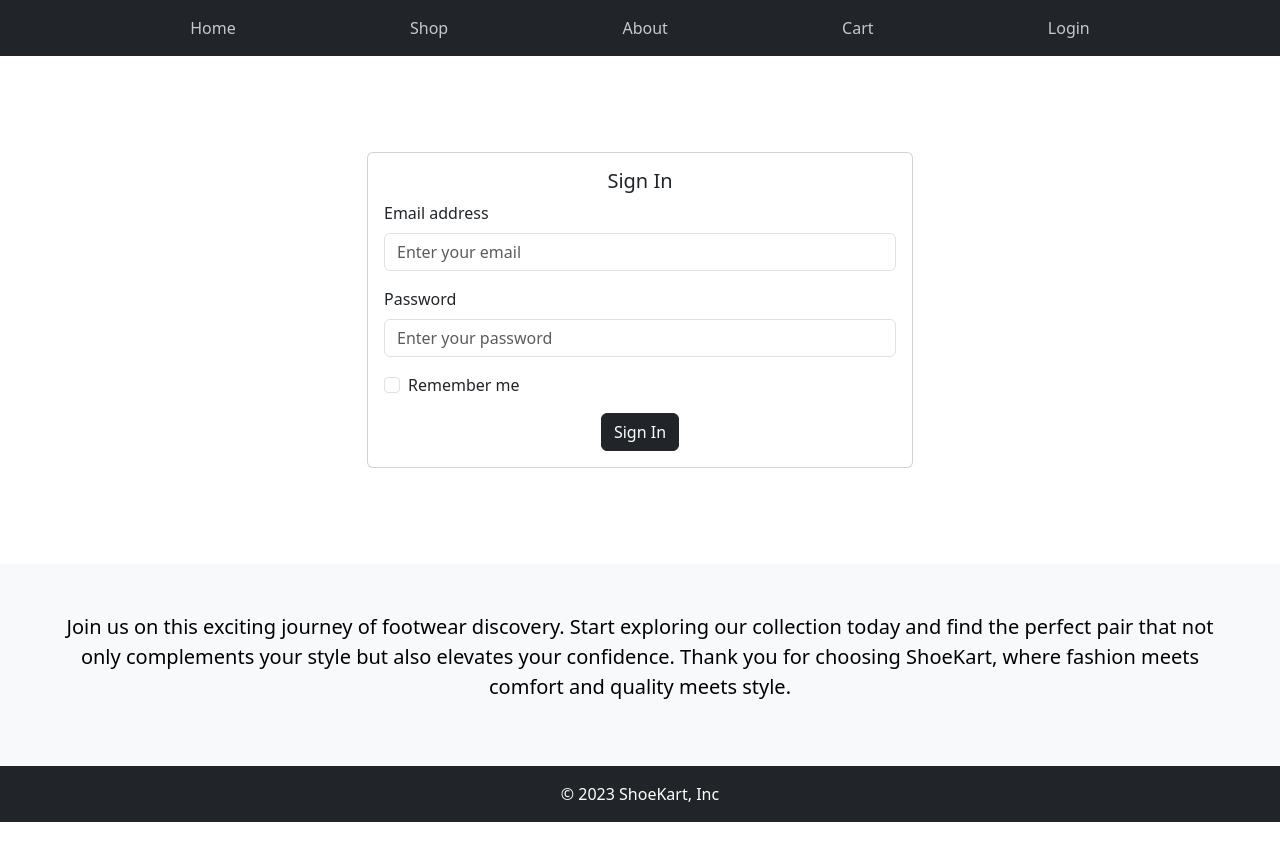
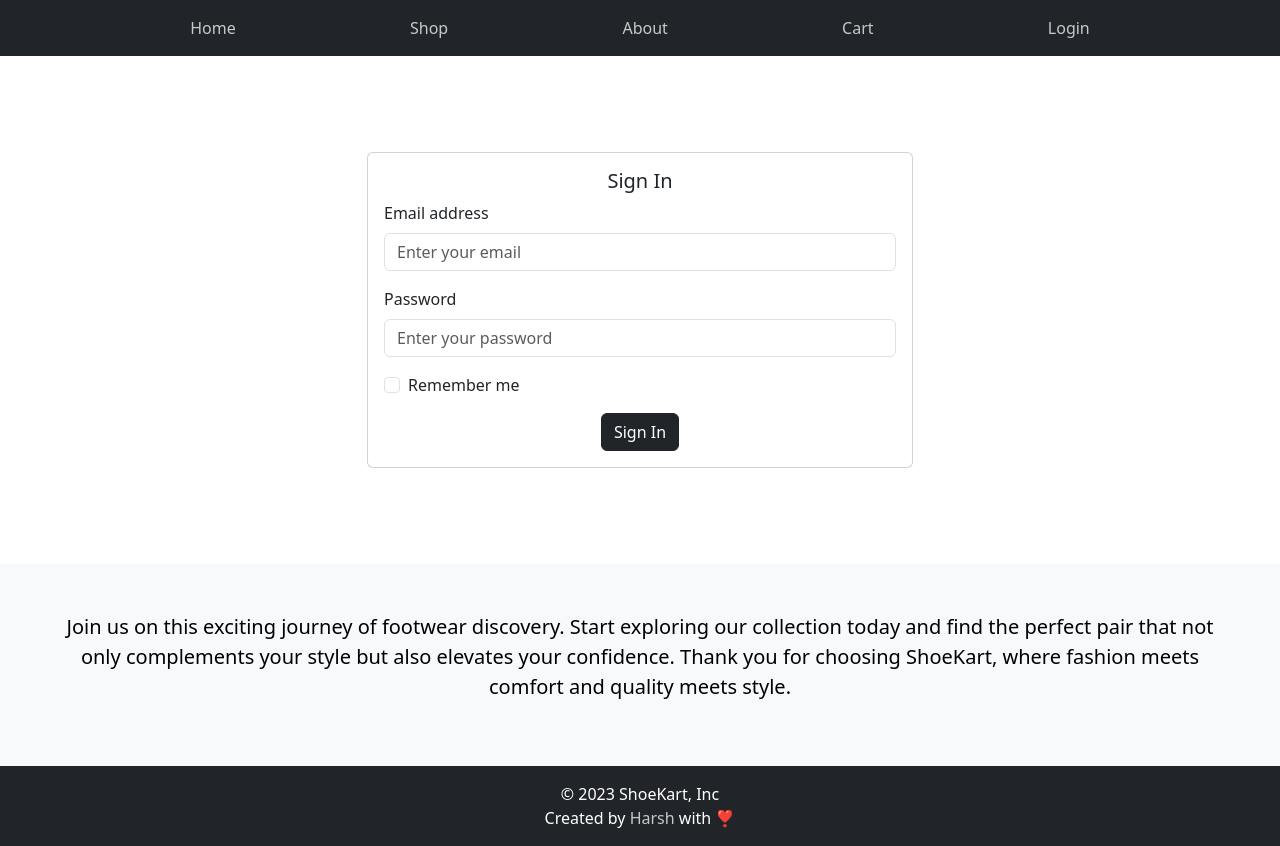
Before and after one commit to harshvsri/sneakart, a React (Vite) app: page /login in a window 1280 px wide. Before the commit the page ends 822 px from the top, so only its background shows below. Built offline with nearby package versions, Linux system fonts and the light colour scheme; the HTML template or start-up script is replaced by a standard one.

Commit message:
Update footer

```diff
--- a/src/components/Footer.tsx
+++ b/src/components/Footer.tsx
@@ -3,6 +3,13 @@ const Footer = () => {
     <>
       <footer className="text-center text-bg-dark p-3">
         <p className="m-0">&copy; 2023 ShoeKart, Inc</p>
+        <p className="m-0">
+          Created by{" "}
+          <a className="navLink" href="https://github.com/harshvsri">
+            Harsh
+          </a>{" "}
+          with ❣️
+        </p>
       </footer>
     </>
   );
```
